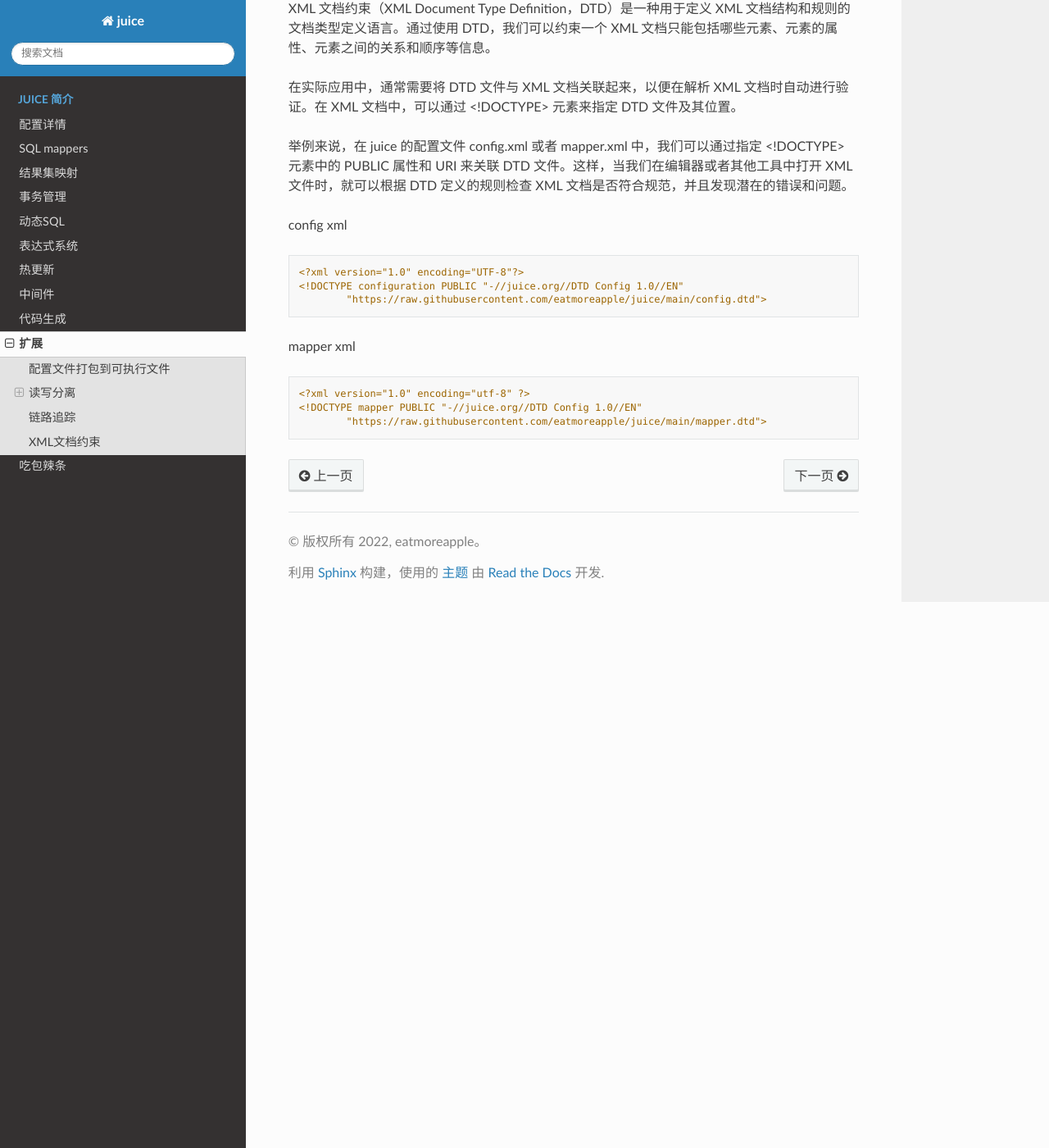
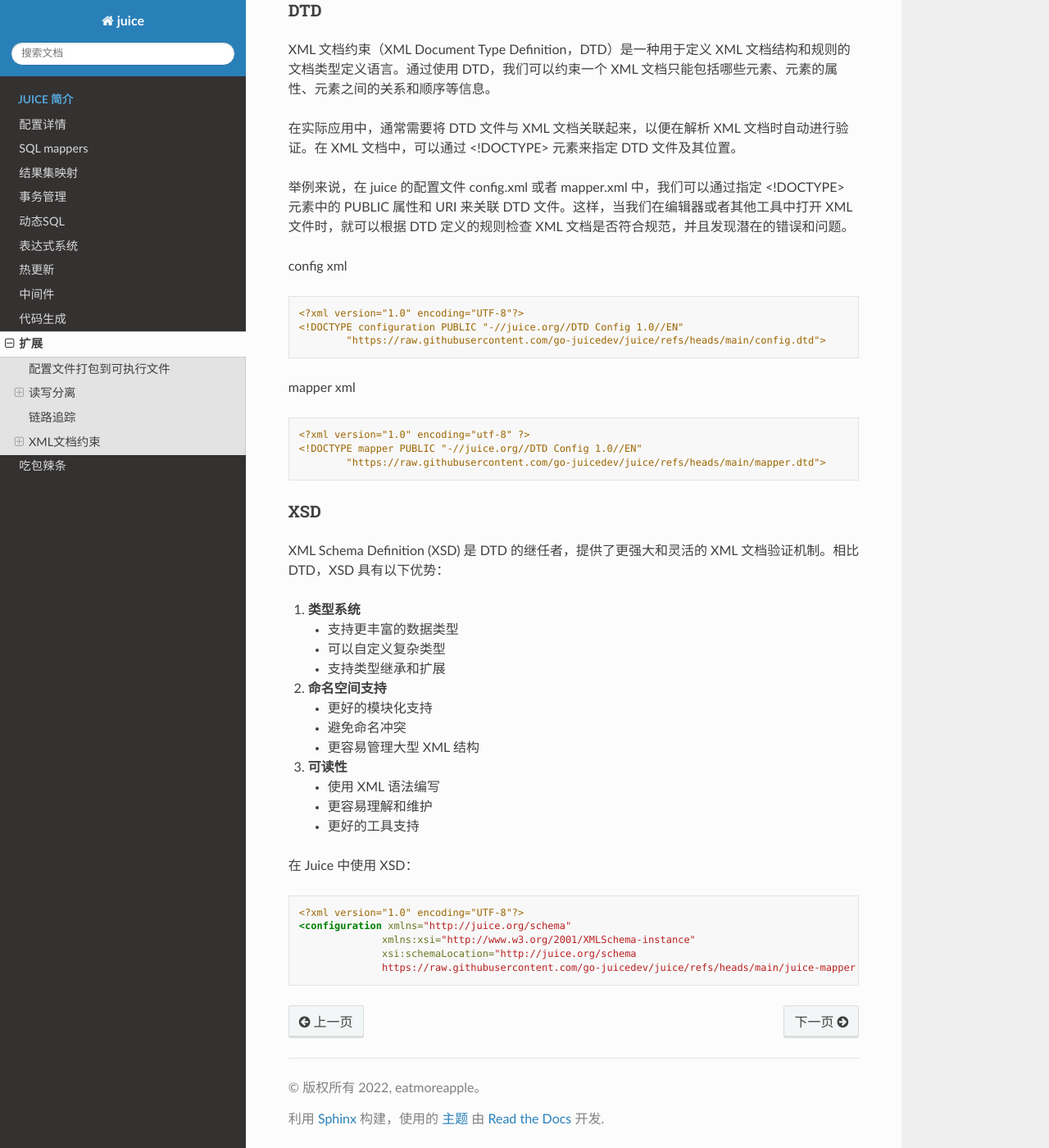
Before and after one commit to go-juicedev/juice-doc, a Sphinx documentation site: the page built from source/extension.rst, in a window 1280 px wide and 1400 px high, scrolled down 4536 px. Shown: the whole window at 82% size. Built offline with Sphinx 7.4.7 and the Read the Docs theme 3.1.0, drawn with Linux system fonts in a browser that asks for light colours.

Commit message:
更新xml文档约束

```diff
--- a/source/extension.rst
+++ b/source/extension.rst
@@ -232,6 +232,9 @@ Juice 支持多种读操作路由策略，可以在语句级别或全局级别
 XML文档约束
 -----------
 
+DTD
+~~~~~
+
 XML 文档约束（XML Document Type Definition，DTD）是一种用于定义 XML 文档结构和规则的文档类型定义语言。通过使用 DTD，我们可以约束一个 XML 文档只能包括哪些元素、元素的属性、元素之间的关系和顺序等信息。
 
 在实际应用中，通常需要将 DTD 文件与 XML 文档关联起来，以便在解析 XML 文档时自动进行验证。在 XML 文档中，可以通过 <!DOCTYPE> 元素来指定 DTD 文件及其位置。
@@ -244,7 +247,7 @@ config xml
 
     <?xml version="1.0" encoding="UTF-8"?>
     <!DOCTYPE configuration PUBLIC "-//juice.org//DTD Config 1.0//EN"
-            "https://raw.githubusercontent.com/eatmoreapple/juice/main/config.dtd">
+            "https://raw.githubusercontent.com/go-juicedev/juice/refs/heads/main/config.dtd">
 
 mapper xml
 
@@ -252,4 +255,39 @@ mapper xml
 
     <?xml version="1.0" encoding="utf-8" ?>
     <!DOCTYPE mapper PUBLIC "-//juice.org//DTD Config 1.0//EN"
-            "https://raw.githubusercontent.com/eatmoreapple/juice/main/mapper.dtd">
+            "https://raw.githubusercontent.com/go-juicedev/juice/refs/heads/main/mapper.dtd">
+
+
+XSD
+~~~~
+
+XML Schema Definition (XSD) 是 DTD 的继任者，提供了更强大和灵活的 XML 文档验证机制。相比 DTD，XSD 具有以下优势：
+
+1. **类型系统**
+
+   - 支持更丰富的数据类型
+   - 可以自定义复杂类型
+   - 支持类型继承和扩展
+
+2. **命名空间支持**
+
+   - 更好的模块化支持
+   - 避免命名冲突
+   - 更容易管理大型 XML 结构
+
+3. **可读性**
+
+   - 使用 XML 语法编写
+   - 更容易理解和维护
+   - 更好的工具支持
+
+在 Juice 中使用 XSD：
+
+
+.. code-block:: xml
+
+    <?xml version="1.0" encoding="UTF-8"?>
+    <configuration xmlns="http://juice.org/schema"
+                  xmlns:xsi="http://www.w3.org/2001/XMLSchema-instance"
+                  xsi:schemaLocation="http://juice.org/schema
+                  https://raw.githubusercontent.com/go-juicedev/juice/refs/heads/main/juice-mapper.xsd">
```
